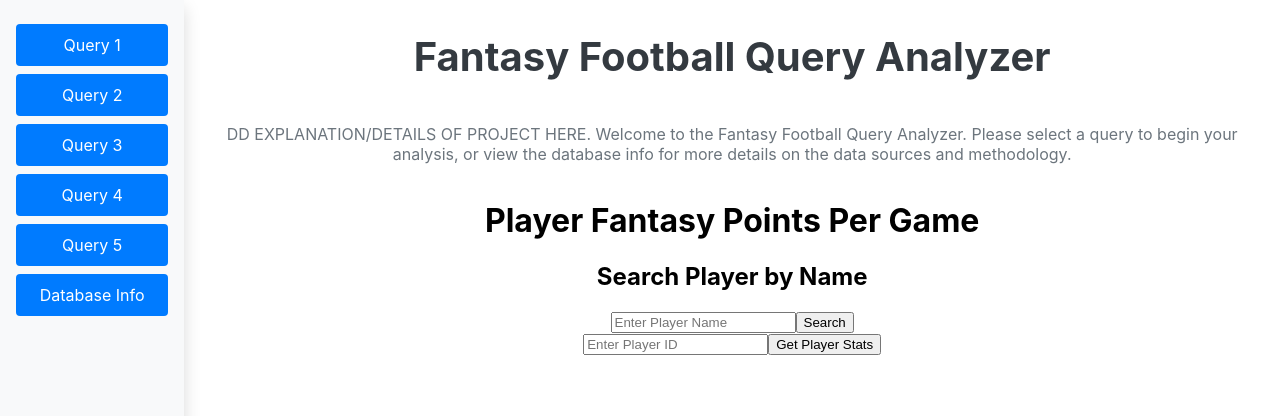
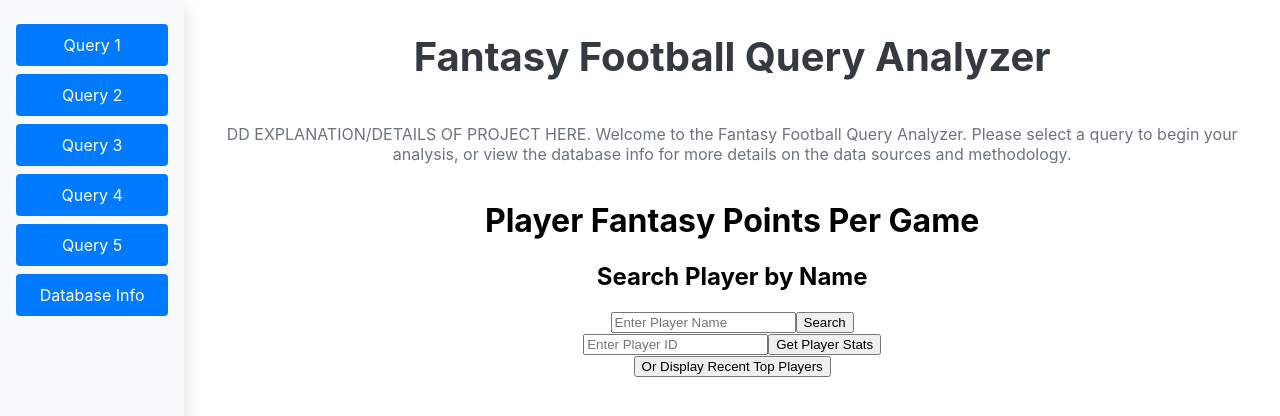
Before and after one commit to DanNano/FFQueryAnalyzer, a React (Create React App) app in the folder app/: page /query1 in a window 1280 px wide. Shown: the top 416 px of the page. Built offline with nearby package versions, Linux system fonts and the light colour scheme.

Commit message:
Title changes, additional functionality for Query1 page

```diff
--- a/app/src/components/Query1.js
+++ b/app/src/components/Query1.js
@@ -12,6 +12,7 @@ function Query1() {
     const [name, setName] = useState('');
     const [playerDetails, setPlayerDetails] = useState(null);
     const [error, setError] = useState('');
+    const [topPlayersData, setTopPlayersData] = useState([]);
 
     const fetchData = () => {
         fetch(`/api/player-stats?playerid=${playerId}`)
@@ -73,6 +74,36 @@ function Query1() {
             });
     };
 
+    const fetchTopPlayers = () => {
+        fetch(`/api/top-players-stats`)
+            .then(response => response.json())
+            .then(data => {
+                const years = [2017, 2018, 2019, 2020, 2021, 2022];
+                let players = {};
+
+                data.forEach(player => {
+                    if (!players[player.NAME]) {
+                        players[player.NAME] = {
+                            label: player.NAME,
+                            data: Array(years.length).fill(null),
+                            borderColor: `#${Math.floor(Math.random()*16777215).toString(16)}`,
+                            fill: false,
+                            tension: 0.1
+                        };
+                    }
+                    const index = years.indexOf(player.YEAR);
+                    if (index !== -1) {
+                        players[player.NAME].data[index] = player.FANTASYPOINTSPERGAME;
+                    }
+                });
+
+                setTopPlayersData({
+                    labels: years,
+                    datasets: Object.values(players)
+                });
+            });
+    };
+
     return (
         <div>
             <h1>Player Fantasy Points Per Game</h1>
@@ -128,6 +159,35 @@ function Query1() {
                     <Line data={chartData} />
                 </div>
             )}
+
+        <button onClick={fetchTopPlayers}>Or Display Recent Top Players</button>
+                {topPlayersData.labels && (
+                    <div style={{ width: '70%', margin: 'auto' }}>
+                        <h2>Top Fantasy Points Per Game by Year</h2>
+                        <Line data={topPlayersData} options={{
+                            scales: {
+                                x: {
+                                    title: {
+                                        display: true,
+                                        text: 'Year'
+                                    }
+                                },
+                                y: {
+                                    title: {
+                                        display: true,
+                                        text: 'Fantasy Points Per Game'
+                                    }
+                                }
+                            },
+                            plugins: {
+                                legend: {
+                                    display: true,
+                                    position: 'top'
+                                }
+                            }
+                        }} />
+                    </div>
+                )}
         </div>
     );
 
--- a/app/src/components/Query5.js
+++ b/app/src/components/Query5.js
@@ -71,7 +71,7 @@ function Query5() {
 
     return (
         <div>
-            <h1>Player Information and Target Share</h1>
+            <h1>Player Touchdown Percentage</h1>
             <div>
                 <h2>Search Player by Name</h2>
                 <input
```
